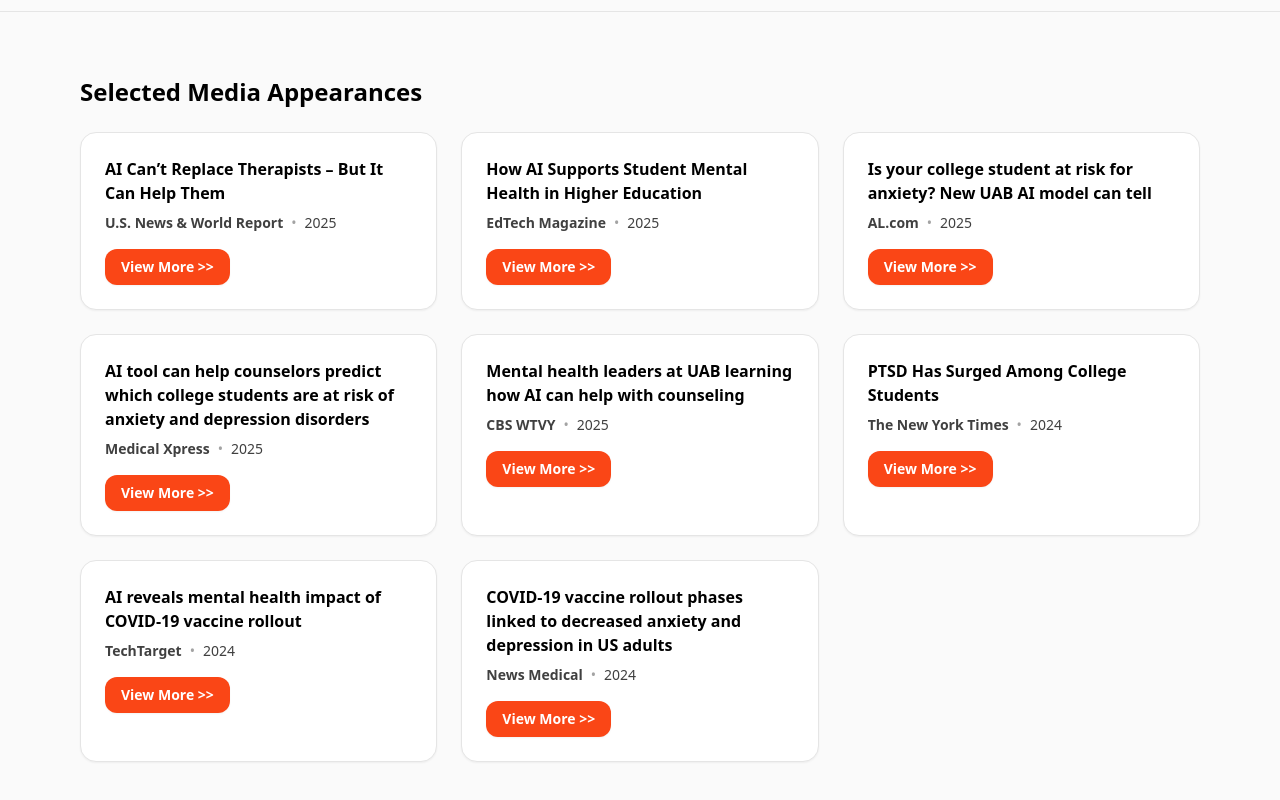
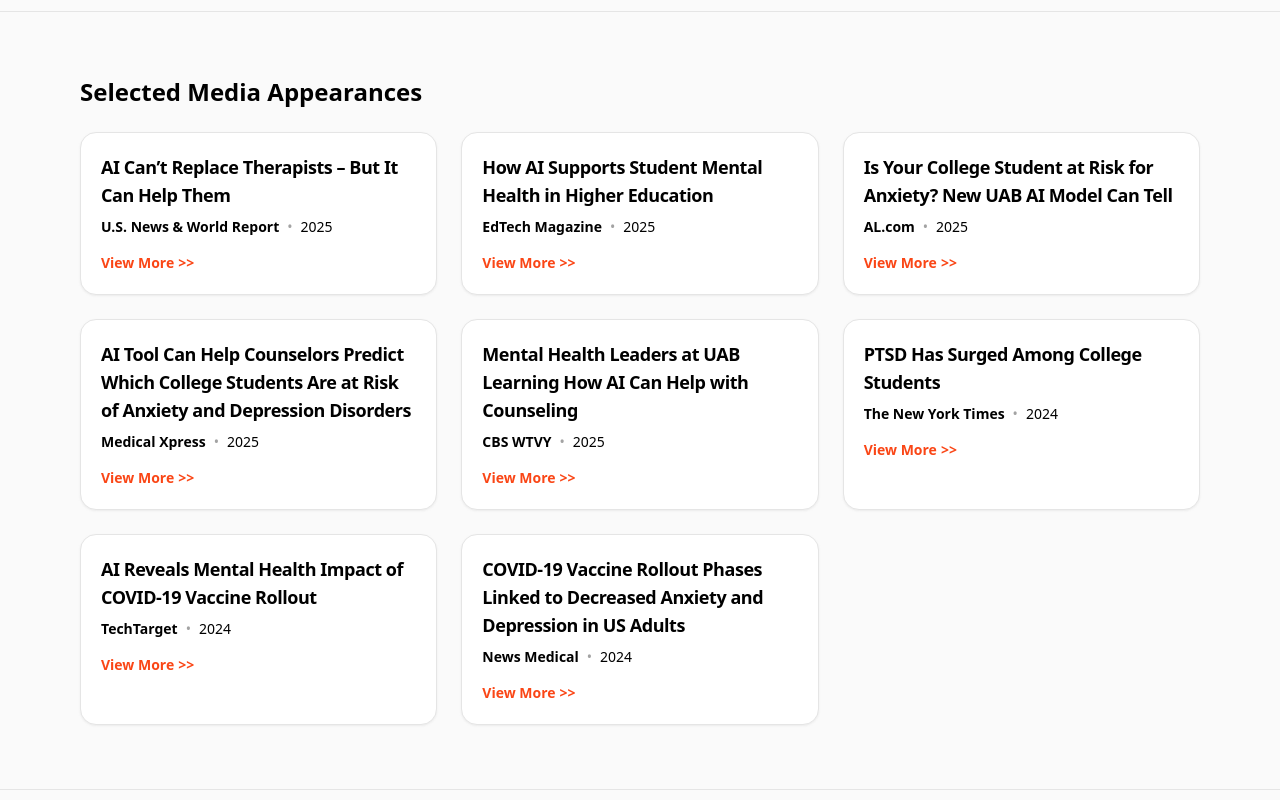
Before and after one commit to trendingpepsi/personalweb, a Next.js app: page / in a window 1280 px wide. Shown: the part 1620-2420 px from the top of the page. Built offline with nearby package versions, Linux system fonts and the light colour scheme.

Commit message:
Update media appearance titles and styles

```diff
--- a/app/page.tsx
+++ b/app/page.tsx
@@ -130,10 +130,8 @@
 {/* Selected Media Appearances */}
 <section id="media" className="py-16 border-t border-neutral-200">
   <div className="mx-auto max-w-6xl px-4">
-    {/* Match Research heading */}
     <h2 className="text-2xl font-semibold text-black">Selected Media Appearances</h2>
 
-    {/* Match Research grid */}
     <div className="mt-6 grid sm:grid-cols-2 lg:grid-cols-3 gap-6">
       {[
         {
@@ -151,20 +149,20 @@
         {
           outlet: "AL.com",
           year: "2025",
-          title: "Is your college student at risk for anxiety? New UAB AI model can tell",
+          title: "Is Your College Student at Risk for Anxiety? New UAB AI Model Can Tell",
           url: "https://www.al.com/educationlab/2025/02/is-your-college-student-at-risk-for-anxiety-depression-this-uab-ai-tool-can-tell.html",
         },
         {
           outlet: "Medical Xpress",
           year: "2025",
           title:
-            "AI tool can help counselors predict which college students are at risk of anxiety and depression disorders",
+            "AI Tool Can Help Counselors Predict Which College Students Are at Risk of Anxiety and Depression Disorders",
           url: "https://medicalxpress.com/news/2025-01-ai-tool-counselors-college-students.html",
         },
         {
           outlet: "CBS WTVY",
           year: "2025",
-          title: "Mental health leaders at UAB learning how AI can help with counseling",
+          title: "Mental Health Leaders at UAB Learning How AI Can Help with Counseling",
           url: "https://www.wtvy.com/2024/05/21/mental-health-leaders-uab-learning-how-ai-can-help-with-counseling/",
         },
         {
@@ -176,40 +174,48 @@
         {
           outlet: "TechTarget",
           year: "2024",
-          title: "AI reveals mental health impact of COVID-19 vaccine rollout",
+          title: "AI Reveals Mental Health Impact of COVID-19 Vaccine Rollout",
           url: "https://www.techtarget.com/healthtechanalytics/news/366605413/AI-reveals-mental-health-impact-of-COVID-19-vaccine-rollout",
         },
         {
           outlet: "News Medical",
           year: "2024",
           title:
-            "COVID-19 vaccine rollout phases linked to decreased anxiety and depression in US adults",
+            "COVID-19 Vaccine Rollout Phases Linked to Decreased Anxiety and Depression in US Adults",
           url: "https://www.news-medical.net/news/20240814/COVID-19-vaccine-rollout-phases-linked-to-decreased-anxiety-and-depression-in-US-adults.aspx",
         },
       ].map((item) => (
         <article
           key={item.url}
-          className="rounded-2xl border border-neutral-200 bg-white p-6 shadow-sm"
+          className="group relative rounded-2xl border border-neutral-200 bg-white p-5 shadow-sm hover:shadow-lg transition shadow-neutral-200/70"
         >
-          {/* Match Research card typography (compact) */}
-          <h3 className="font-semibold text-black">{item.title}</h3>
+          <div
+            className="absolute -inset-px rounded-2xl opacity-0 group-hover:opacity-100 transition"
+            style={{
+              background:
+                "linear-gradient(135deg, rgba(0,33,165,0.15), rgba(250,70,22,0.15))",
+            }}
+          />
+          <div className="relative">
+            <h3 className="font-semibold text-lg tracking-tight text-black">
+              {item.title}
+            </h3>
 
-          <div className="mt-2 text-sm text-neutral-700">
+            <p className="mt-2 text-black text-sm">
               <span className="font-semibold">{item.outlet}</span>
               <span className="mx-2 text-neutral-400">•</span>
               <span>{item.year}</span>
-          </div>
+            </p>
 
-          {/* Button present, but sized like Research cards */}
             <a
               href={item.url}
               target="_blank"
               rel="noreferrer"
-            className="mt-4 inline-flex items-center rounded-xl px-4 py-2 text-sm font-semibold text-white shadow-sm hover:opacity-90"
-            style={{ background: "#FA4616" }} // UF Orange
+              className="mt-4 inline-flex items-center text-sm font-semibold text-[#FA4616] hover:opacity-80"
             >
-            View More &gt;&gt;
+              View More <span aria-hidden className="ml-1">&gt;&gt;</span>
             </a>
+          </div>
         </article>
       ))}
     </div>
```
Lines whose indentation alone changed are shown as unchanged.
